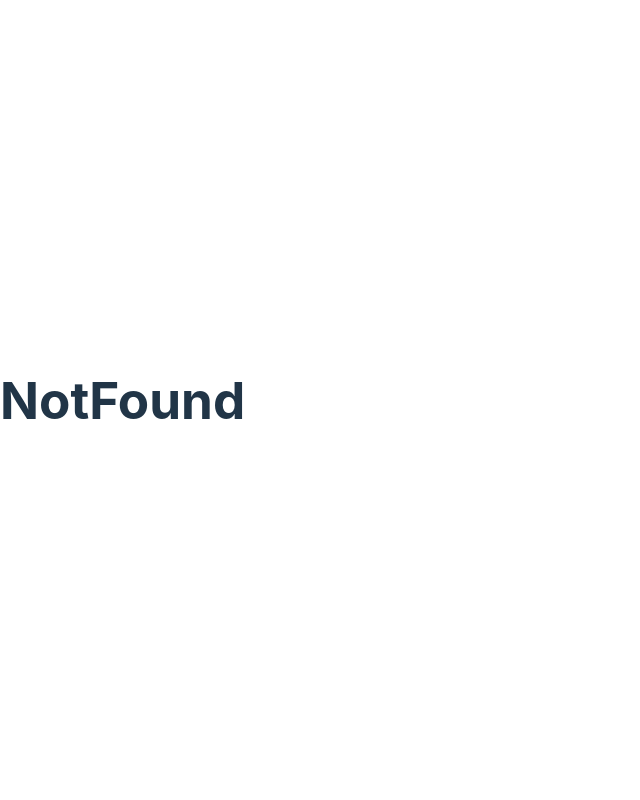
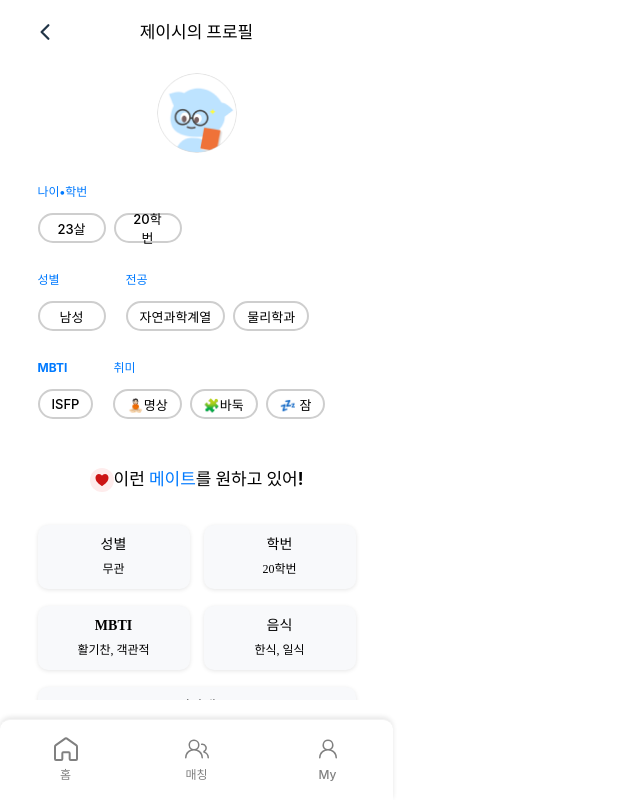
Before and after one commit to umc-meetpick/meetpick_frontend, a React (Vite) app: page /application in a window 1280 px wide. Before the commit this address had no page. Shown: the whole page, without its empty margins (0-640 px from the left). Built offline with nearby package versions, Linux system fonts and the light colour scheme; a web font is replaced by a local one.

Commit message:
신청페이지1 완료

```diff
--- /dev/null
+++ b/src/components/ApplicationGrayBox.tsx
@@ -0,0 +1,61 @@
+import React from "react";
+import styled from "styled-components";
+
+interface TextProps {
+    text1 : string; // 제목 텍스트
+    text2 :string; // 세부 텍스트
+    width : string; // 박스 너비비
+    color?:string; // 배경 색상
+}
+
+const ApplicationGrayBox : React.FC<TextProps> = ({
+    text1,
+    text2,
+    width,
+    color="#F8F9FB",
+}) => {
+    return (
+        <StyledBox width={width} color={color}>
+            <Text1>{text1}</Text1>
+            <Text2>{text2}</Text2>
+        </StyledBox>
+    );
+};
+
+const StyledBox = styled.div<{width: string; color: string }>`
+    width: ${({width})=>width};
+    color: ${({color})=>color};
+    height:64px;
+    border-radius: 10px;
+    background: #F8F9FB;
+    display: flex;
+    flex-direction: column; /* 텍스트를 위아래로 배치 */
+    justify-content: center;
+    align-items: center;
+    box-shadow: 0px 1px 4px rgba(0, 0, 0, 0.1); /* 살짝 그림자 효과 */
+    margin-bottom:17px;
+`
+
+// 제목 텍스트 스타일
+const Text1 = styled.div`
+    color: #000;
+    text-align: center;
+    font-family: "Pretendard Variable";
+    font-size: 14px;
+    font-style: normal;
+    font-weight: 600;
+    line-height: 24px; /* 171.429% */
+`;
+
+// 세부 텍스트 스타일
+const Text2 = styled.div`
+    color: #000;
+    text-align: center;
+    font-family: "Pretendard Variable";
+    font-size: 12px;
+    font-style: normal;
+    font-weight: 400;
+    line-height: 24px; /* 200% */
+`;
+
+export default ApplicationGrayBox;
--- /dev/null
+++ b/src/components/button/ApplicationGrayButton.tsx
@@ -0,0 +1,35 @@
+import React from "react";
+import styled from "styled-components";
+
+interface ButtonProps {
+  text: string; // 버튼에 표시될 텍스트
+  width?: string; // 버튼의 너비
+}
+
+const ApplicationGrayButton: React.FC<ButtonProps> = ({
+    text,
+    width = "68px",
+}) => {
+    return (
+        <StyledButton style={{ width }}>
+          {text}
+        </StyledButton>
+      );
+};
+
+export default ApplicationGrayButton;
+
+const StyledButton = styled.button`
+  height: 30px;
+  border: 2px solid #CECECE;
+  border-radius: 20px; /* 둥근 테두리 */
+  font-size: 13px;
+  color: black;
+  background-color: white; /* 버튼 배경색 */
+  display: flex;
+  align-items: center;
+  justify-content: center;
+  cursor: pointer;
+  padding: 0 12px; /* 좌우 여백 */
+  box-sizing: border-box;
+`;
--- a/src/components/navbar/BasicNavbar.tsx
+++ b/src/components/navbar/BasicNavbar.tsx
@@ -34,7 +34,7 @@ const IconPosition = styled.div`
 `;
 const Title = styled.div`
     font-size:17px;
-    font-weight:500;
+    font-weight:bold;
     color:black;
     display:flex;
     justify-content: center;
--- /dev/null
+++ b/src/pages/applicationPages/Application1.tsx
@@ -0,0 +1,173 @@
+import React, { useState } from "react";
+import styled from "styled-components";
+import BasicNavbar from "../../components/navbar/BasicNavbar";
+import ApplicationImage from "../../assets/images/Application.png";
+import ApplicationGrayButton from "../../components/button/ApplicationGrayButton";
+import ApplicationGrayBox from "../../components/ApplicationGrayBox";
+import { IoHeart } from "react-icons/io5";
+
+const Application = () => {
+
+    return (
+        <>
+            <BasicNavbar title ="제이시의 프로필"/>
+            <Wrapper>
+                <ImageContainer>
+                    <StyledImage src={ApplicationImage} alt="회원가입 완료 이미지" />
+                </ImageContainer>
+                <Container>
+                    <Text1>나이•학번</Text1>
+                    <Button>
+                        <ApplicationGrayButton text="23살"/>
+                        <ApplicationGrayButton text="20학번"/>
+                    </Button>
+                </Container>
+                <DoubleContainer>
+                    <Container>
+                        <Text1>성별</Text1>
+                        <Button>
+                            <ApplicationGrayButton text="남성"/>
+                        </Button>
+                    </Container>
+                    <Container>
+                        <Text1>전공</Text1>
+                        <Button>
+                            <ApplicationGrayButton text="자연과학계열" width="90"/>
+                            <ApplicationGrayButton text="물리학과" width="68"/>
+                        </Button>
+                    </Container>
+                </DoubleContainer>
+                <DoubleContainer>
+                    <Container>
+                        <Text1>MBTI</Text1>
+                        <Button>
+                            <ApplicationGrayButton text="ISFP" width="60"/>
+                        </Button>
+                    </Container>
+                    <Container>
+                        <Text1>취미</Text1>
+                        <Button>
+                            <ApplicationGrayButton text="🧘🏻명상" width="60"/>
+                            <ApplicationGrayButton text="🧩바둑" width="60"/>
+                            <ApplicationGrayButton text="💤 잠" width="60"/>
+                        </Button>
+                    </Container>
+                </DoubleContainer>
+            </Wrapper>
+            <Mate>
+                <HeartContainer>
+                    <IoHeart color="#CC1414" size={16} />
+                </HeartContainer>
+                <Text2>
+                    이런&nbsp;<span style={{ color: "#007AFF" }}>메이트</span>를 원하고 있어!
+                </Text2>
+            </Mate>
+            <Mate1>
+                <ApplicationGrayBox text1="성별" text2="무관" width="152px" />
+                <ApplicationGrayBox text1="학번" text2="20학번" width="152px" />
+            </Mate1>
+            <Mate1>
+                <ApplicationGrayBox text1="MBTI" text2="활기찬, 객관적" width="152px" />
+                <ApplicationGrayBox text1="음식" text2="한식, 일식" width="152px" />
+            </Mate1>
+            <Mate1>
+                <ApplicationGrayBox text1="시간대" text2="11:00~ / 12:00~ / 13:00~" width="318px"/>
+            </Mate1>
+            <Mate1>
+                <ApplicationGrayBox text1="하고 싶은 말" text2="맛난 거 먹어유~" width="318px"/>
+            </Mate1>
+            <Button2>
+                <ApplicationButton>
+                    메이트 신청하기
+                </ApplicationButton>
+            </Button2>
+        </>
+    )
+}
+
+export default Application;
+
+const StyledImage = styled.img`
+  width: 80px;
+  height: 80px;
+  border-radius: 50%; /* 둥근 모양 */
+`;
+
+const ImageContainer = styled.div`
+  margin-bottom: 18px;
+  display:flex;
+  justify-content:center;
+  align-items:center;
+  margin-top:13px;
+`;
+
+const Wrapper = styled.div`
+  display: flex;
+  flex-direction: column;
+  padding: 0 37.5px;
+`;
+
+const Mate = styled.div`
+  display: flex;
+  justify-content:center;
+  align-items:center;
+  padding: 0 37.5px;
+`;
+const Mate1 =styled.div`
+  display:flex;
+  justify-content:center;
+  padding:0 37.5px;
+  gap:14px;
+`
+const Text1 = styled.p`
+  display:flex;
+  align-items:center;
+  font-size:12px;
+  color:#007AFF;
+  font-weight:bold;
+`
+const Text2 = styled.p`
+  display:flex;
+  align-items:center;
+  font-size:17px;
+  color:#000;
+  font-weight:bold;
+  padding: 15px 0;
+`
+const Container = styled.div`
+  margin-bottom:16px;
+`
+const Button = styled.div`
+  display:flex;
+  gap:8px;
+
+`
+const DoubleContainer = styled.div`
+  display:flex;
+  gap:20px;
+`
+const HeartContainer = styled.div`
+  display: flex;
+  justify-content: center;
+  align-items: center;
+  width: 24px; /* 아이콘 배경의 크기 */
+  height: 24px; /* 아이콘 배경의 크기 */
+  border-radius: 50%; /* 완전한 원 모양 */
+  background-color: #FEECEC; /* 배경색 설정 */
+`;
+
+const ApplicationButton = styled.button`
+    color:#2760AD;
+    width: 232px;
+    height: 43.108px;
+    border-radius: 25px;
+    background: #E7F2FE;
+    font-family: "Pretendard Variable";
+    font-weight:bold;
+`
+const Button2 = styled.div`
+    display:flex;
+    justify-content:center;
+    margin-top:15.51px;
+    margin-bottom:24.89px;
+`
--- a/src/router/router.tsx
+++ b/src/router/router.tsx
@@ -18,6 +18,7 @@ import SetMBTI from '../pages/setProfilePages/setMBTI';
 import SetMajor from '../pages/setProfilePages/setMajor';
 import SetHobby from '../pages/setProfilePages/setHobby';
 import SetContact from '../pages/setProfilePages/setContact';
+import Application from '../pages/applicationPages/Application1';
 
 const router = createBrowserRouter([
     {
@@ -88,6 +89,10 @@ const router = createBrowserRouter([
           {
             path:'setProfile/contact',
             element:<SetContact/>
+          },
+          {
+            path:'application',
+            element:<Application/>
           }
         ]
     }])
```
Also changed, not shown: src/assets/images/Application.png (added).
